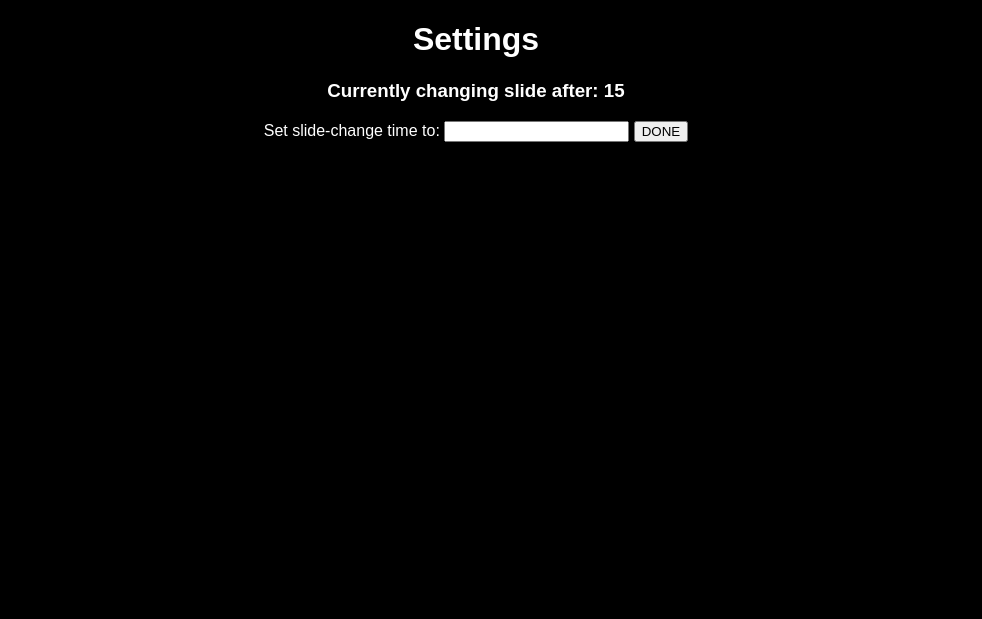
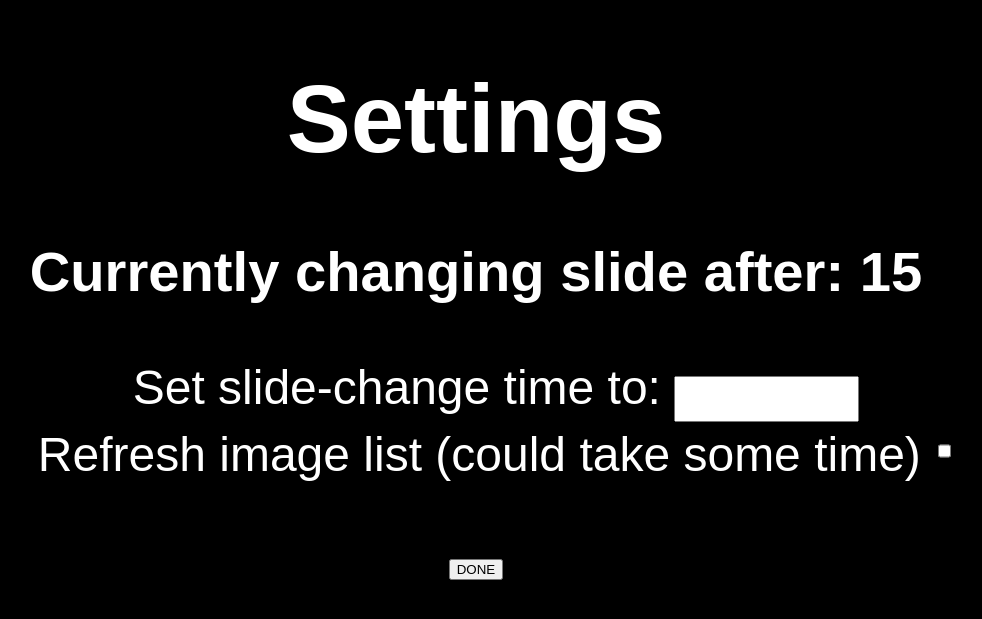
Before and after one commit to lakevetch/pictureframe, a Flask app: page /settings in a window 1280 px wide. Shown: the top 619 px of the page, without its empty margins (164-1146 px from the left). Run offline with Flask 3, Linux system fonts and the light colour scheme; parts of the project's set-up code (start-up, migrations or seed data) failed here and were passed over.

Commit message:
adjustments to settings page, could still use some work

```diff
--- a/UI/UI.py
+++ b/UI/UI.py
@@ -53,10 +53,13 @@ class UI:
     @staticmethod
     @app.route('/settings-confirm', methods=['POST'])
     def settings_confirm():
+        uri = '/'
         if 'timeout-sec' in request.form and request.form['timeout-sec']:
             UI.timeout_sec = int(request.form['timeout-sec'])
             UI.set_timeout_sec()
-        return redirect('/')
+        if 'refresh' in request.form and request.form['refresh']:
+            uri += '?refresh'
+        return redirect(uri)
 
     @classmethod
     def init_imgs(cls):
--- a/UI/static/styles.css
+++ b/UI/static/styles.css
@@ -51,9 +51,20 @@ img {
     border-radius: 15px;
 }
 .setting-page {
+    font-size: 3em;
     display: inline-block;
     margin: auto;
     color: white;
     align-items: center;
     justify-content: center;
 }
+.setting-page input {
+    height: 3em;
+    width: auto;
+}
+.setting-page ul {
+    list-style: none;
+}
+.setting-page li {
+    margin: 5px;
+}
--- a/UI/templates/settings.html
+++ b/UI/templates/settings.html
@@ -6,10 +6,20 @@
         <h1>Settings</h1>
         <h3>Currently changing slide after: {{ timeout_sec }}</h3>
         <form action="/settings-confirm" method="POST">
-            <label>
-                Set slide-change time to:
-                <input type="number" id="timeout-sec" name="timeout-sec">
-            </label>
+            <ul>
+                <li>
+                    <label>
+                        Set slide-change time to:
+                        <input type="number" id="timeout-sec" name="timeout-sec">
+                    </label>
+                </li>
+                <li>
+                    <label>
+                        Refresh image list (could take some time)
+                        <input type="checkbox" id="refresh" name="refresh">
+                    </label>
+                </li>
+            </ul>
             <button type="submit">DONE</button>
         </form>
     </div>
```
